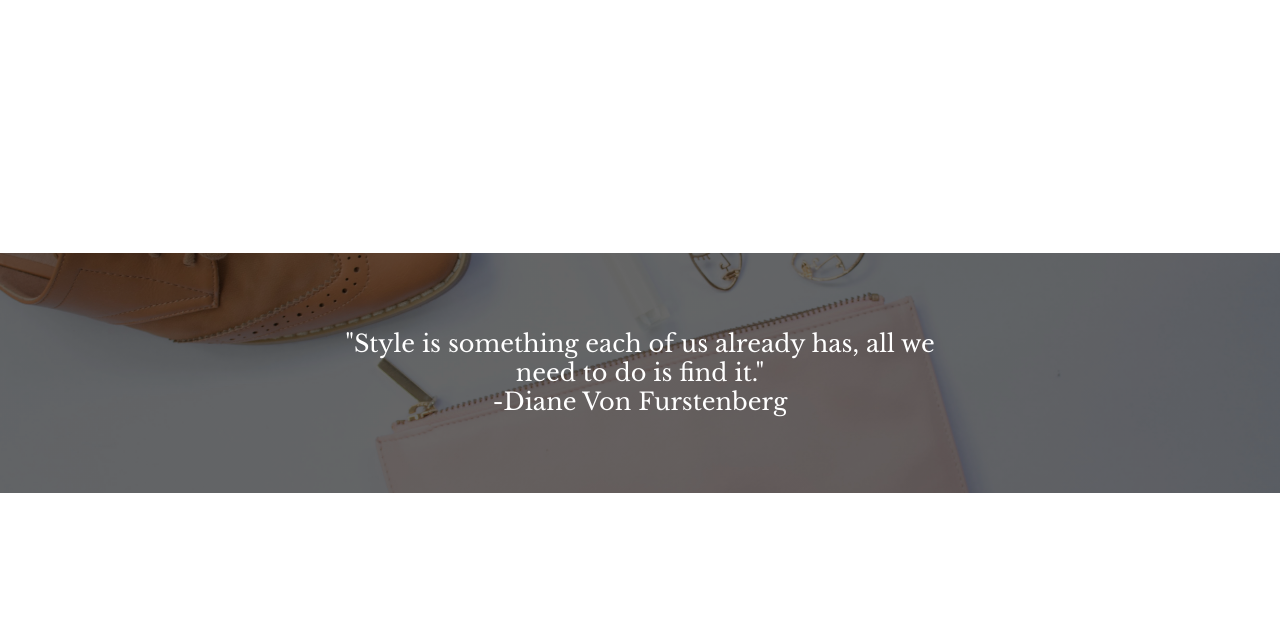
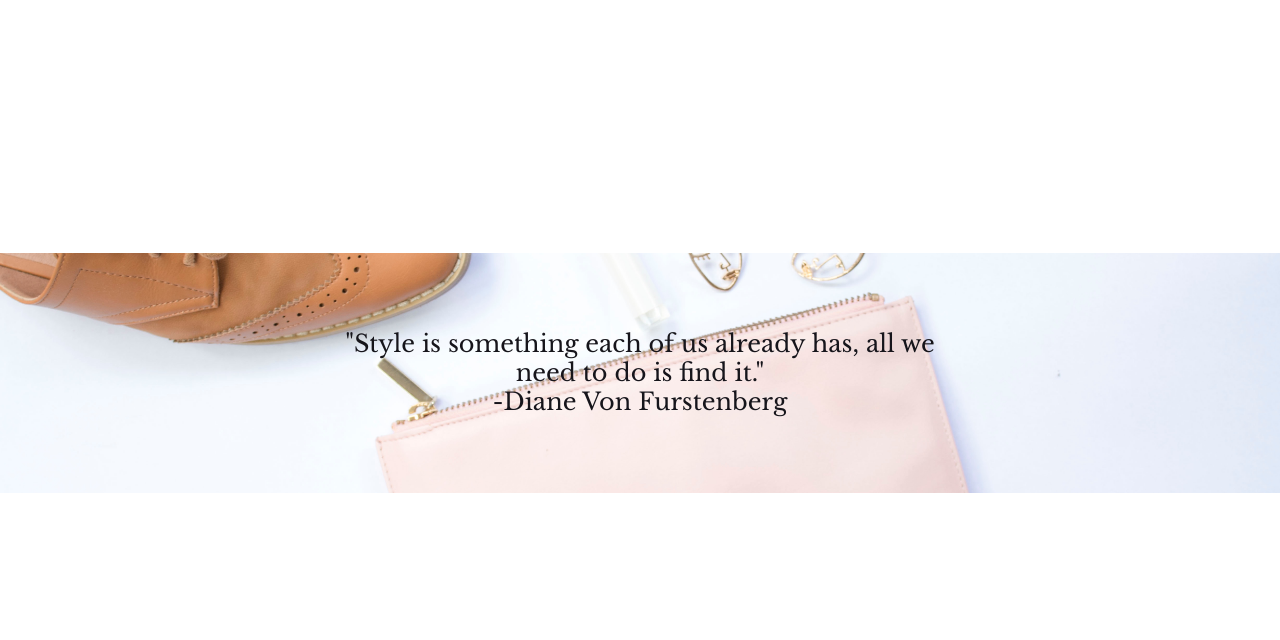
Before and after one commit to gcoogan1/LisaStyle, a plain HTML site: page index.html in a window 1280 px wide. Shown: the part 571-1211 px from the top of the page. Drawn offline with nearby package versions, Linux system fonts and the light colour scheme.

Commit message:
update img

```diff
--- a/scss/main.scss
+++ b/scss/main.scss
@@ -157,13 +157,13 @@ $fontText: 'Raleway', sans-serif;
 }
 .qoute{
     @include backgroundBanner;
-    background-image:  linear-gradient( rgba(0, 0, 0, 0.6),rgba(0, 0, 0, 0.6)), url('/scss/assets/q.jpg');
+    background-image: url('./assets/q.jpg');
     @include imgPosition();
     background-attachment: fixed;
     h3{
       @include banner;
       font-size: 24px;
-      color: white;
+      color: $offBlack;
       @include mQ(767px){
         font-size: 1em;
     }
```
Also changed, not shown: scss/main.css, 1 other file.
